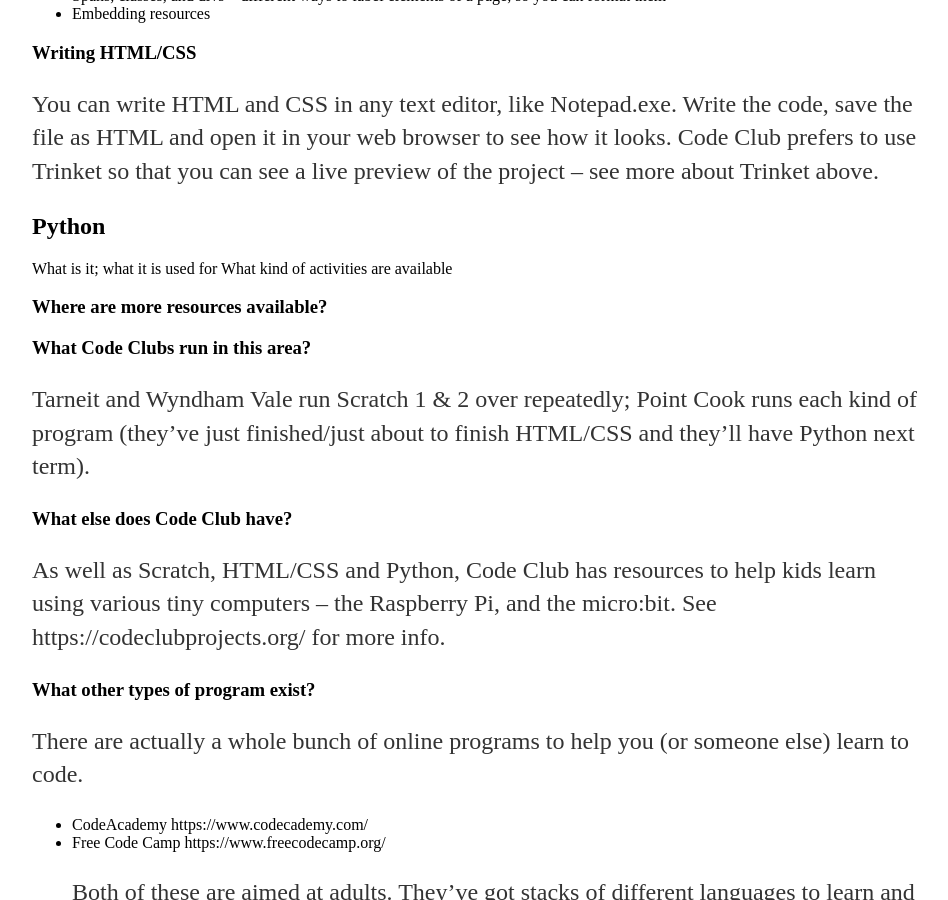
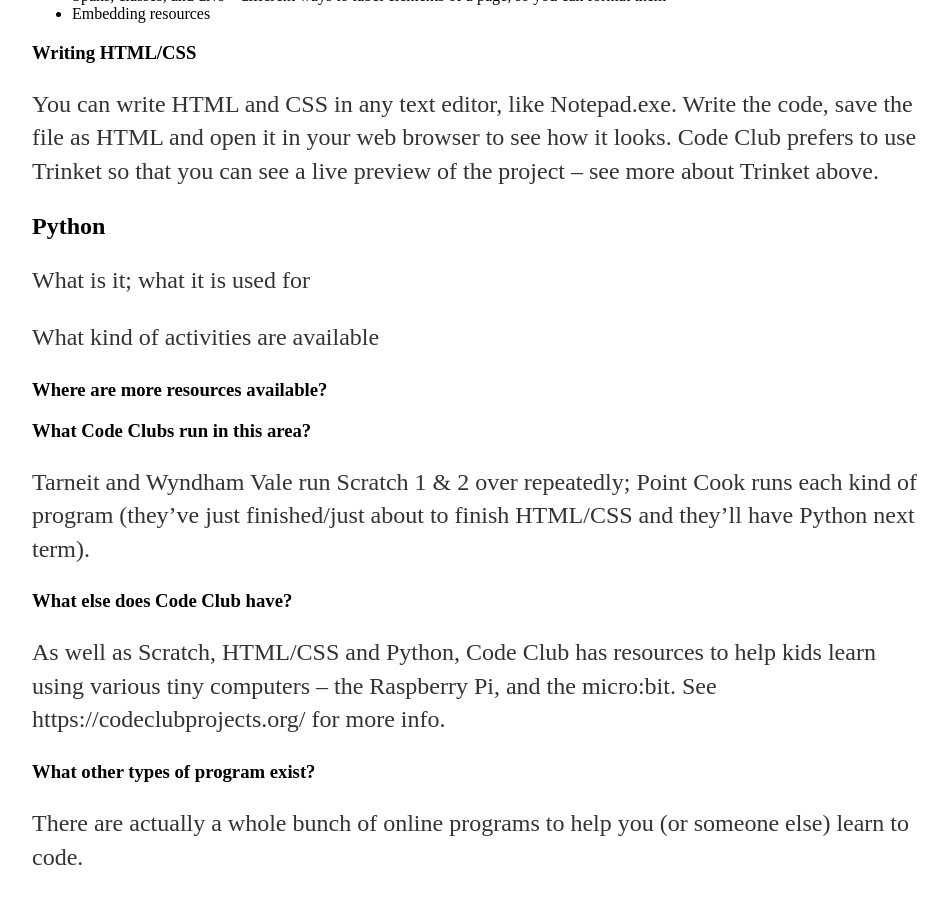
Before and after one commit to emillym/emillym.github.io, a Jekyll site: the page built from index.html, in a window 1280 px wide and 900 px high, scrolled down 2334 px. Shown: the whole window, without its empty margins (160-1108 px from the left). Built offline with Jekyll 4.4.1, drawn with Linux system fonts in a browser that asks for light colours.

```diff
--- a/index.html
+++ b/index.html
@@ -56,8 +56,8 @@ title: Code Club for Grownups
 	<h3>Writing HTML/CSS</h3>
 <p>You can write HTML and CSS in any text editor, like Notepad.exe. Write the code, save the file as HTML and open it in your web browser to see how it looks. Code Club prefers to use Trinket so that you can see a live preview of the project – see more about Trinket above.</p>
 	<h2>Python</h2>
-What is it; what it is used for
-What kind of activities are available
+			<P>What is it; what it is used for</P>
+			<p>What kind of activities are available</p>
 
 <h3>Where are more resources available?</h3>
 <h3>What Code Clubs run in this area?</h3>
```
Lines whose indentation alone changed are shown as unchanged.
